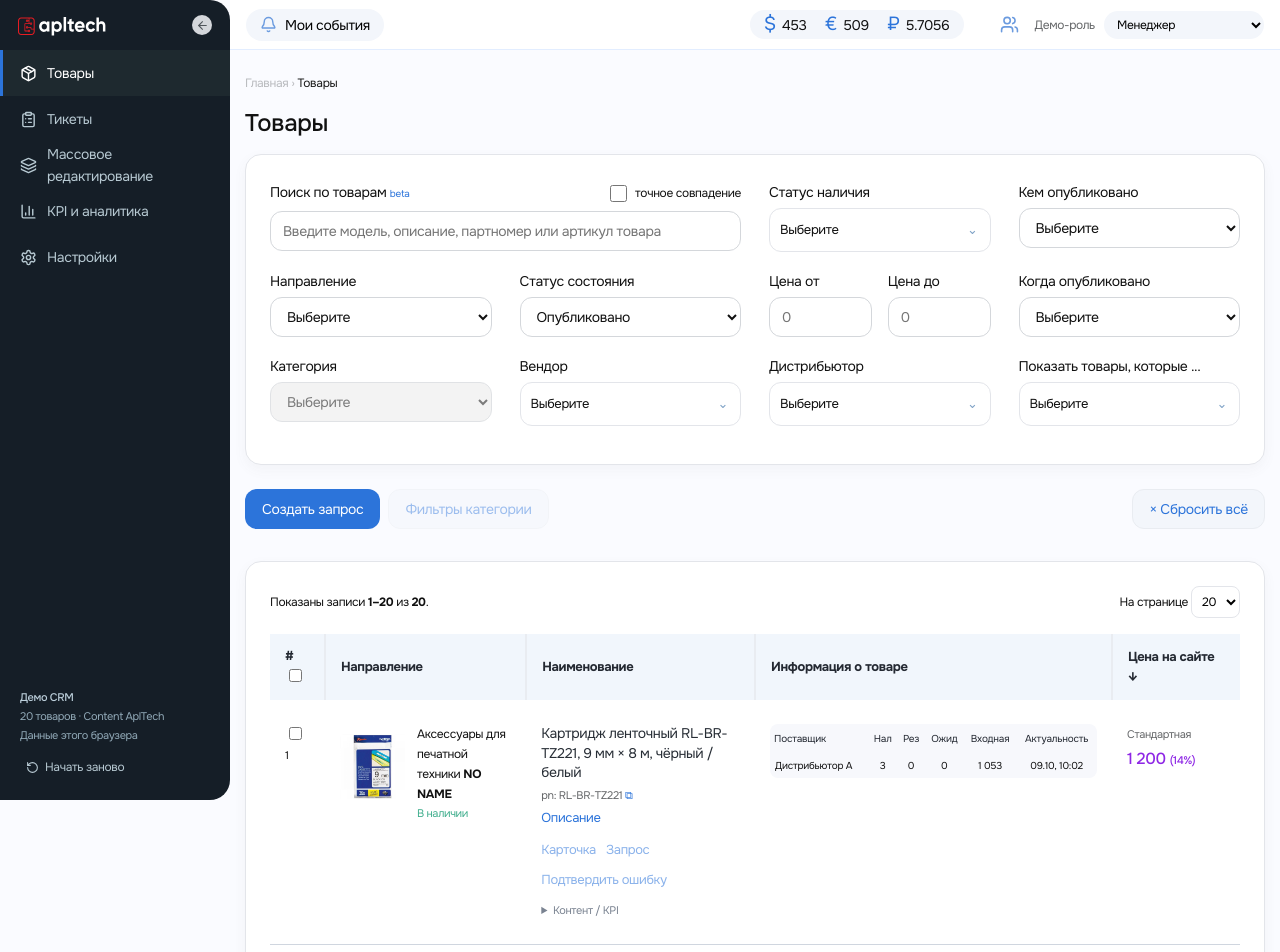
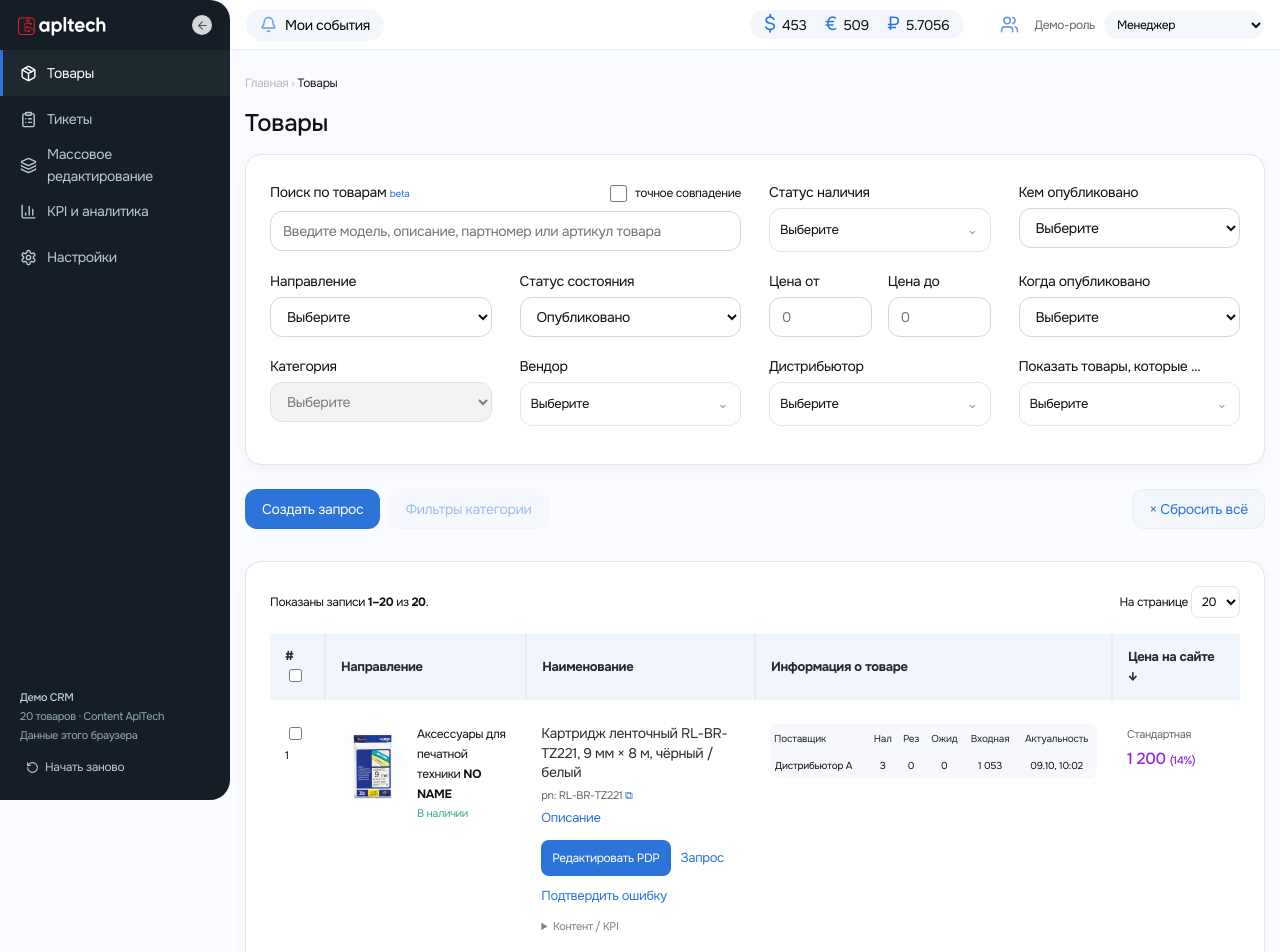
Before and after one commit to ilyaskazbekyc-arch/apltech-crm-content-demo, a React (Vite) app: page / in a window 1280 px wide. Shown: the top 952 px of the page. Built offline with nearby package versions, Linux system fonts and the light colour scheme.

Commit message:
Add explicit PDP edit entry from every product row

```diff
--- a/src/App.tsx
+++ b/src/App.tsx
@@ -49,6 +49,7 @@ export default function App(){
  useEffect(()=>{const sync=(event:StorageEvent)=>{if(event.key===STORE){const next=read<DemoState>(STORE);if(next?.schema===1&&next.revision>=stateRef.current.revision){stateRef.current=next;setState(next)}}if(event.key===CLOCK){const next=read<DemoClock>(CLOCK);if(next){clockRef.current=next;setClock(next);setNow(clockNow(next))}}};addEventListener('storage',sync);return()=>removeEventListener('storage',sync)},[]);
  useEffect(()=>{const sync=()=>{const r=route();setView(r.view);setProductId(r.view==='products'?r.id:undefined);setTicketId(r.view==='tickets'&&r.id!=='new'?r.id:undefined);setRequest(r.view==='tickets'&&r.id==='new'?r.draft:null)};addEventListener('hashchange',sync);return()=>removeEventListener('hashchange',sync)},[]);
  function go(v:View,id?:string){setRequest(null);setNewProduct(null);setBulk(false);setView(v);setProductId(v==='products'?id:undefined);setTicketId(v==='tickets'?id:undefined);location.hash=v+(id?'/'+id:'')}
+ function editProduct(id:string){if(actor.role!=='specialist'){actorRef.current='specialist1';setActorId('specialist1');flash('Открыто редактирование PDP · демо-роль: Контент-специалист 1')}go('products',id)}
  function startRequest(draft:RequestDraft={}){if(actor.role!=='manager'){flash('Запрос создаёт менеджер.',true);return}go('tickets');setRequest(draft);const params=new URLSearchParams();if(draft.productId)params.set('product',draft.productId);if(draft.productIds?.length)params.set('products',draft.productIds.join(','));if(draft.error)params.set('error','1');location.hash='tickets/new'+(params.size?'?'+params.toString():'')}
  function openCreatedTicket(){const fresh=stateRef.current;const issue=request?.error?fresh.issues.find(i=>i.productId===request.productId&&i.version===fresh.products.find(p=>p.id===i.productId)?.version):undefined;const id=issue?.ticketId||fresh.tickets[0]?.id;go('tickets',id)}
  function closeDrawer(){setProductId(undefined);setTicketId(undefined);location.hash=view}
@@ -62,7 +63,7 @@ export default function App(){
  return <><aside className="crm-sidebar"><div className="crm-brand"><img src="/assets/logoCRM.svg" alt="apltech"/><span className="crm-brand-back"><ArrowLeft size={13}/></span></div><nav>{nav.map(item=><button key={item.id} className={'crm-nav-link '+(view===item.id?'active':'')} onClick={()=>go(item.id)}><item.icon size={17}/>{item.label}{item.id==='tickets'&&state.tickets.some(t=>t.status==='queued')&&<span className="crm-nav-count">{state.tickets.filter(t=>t.status==='queued').length}</span>}</button>)}</nav><div className="crm-sidebar-demo"><b>Демо CRM</b><p>{state.products.length} товаров · Content AplTech</p><p>Данные этого браузера</p><button onClick={()=>setResetConfirm(true)}><RotateCcw size={13}/> Начать заново</button></div></aside>
  <header className="crm-header"><button className="crm-events-control" onClick={()=>setNotifications(v=>!v)}><Bell size={17}/> Мои события{unread.length>0&&<span>{unread.length}</span>}</button><div className="crm-exchange"><span><b>$</b>453</span><span><b>€</b>509</span><span><b>₽</b>5.7056</span></div><Users size={19} className="crm-head-team"/><label className="crm-role-select"><span className="crm-small crm-muted">Демо-роль</span><select aria-label="Демо-роль" value={actor.id} onChange={e=>{setActorId(e.target.value);setRequest(null);setNewProduct(null);setBulk(false)}}>{ACTORS.map(a=><option key={a.id} value={a.id}>{a.name}</option>)}</select></label></header>
  <main className="crm-main">{view!=='products'&&<div className="crm-demo-toolbar"><div className="crm-flex"><Clock3 size={15}/><span>Текущее время: {formatDate(now)} · UTC+5</span></div><div className="crm-flex"><button className="crm-btn crm-btn-sm crm-btn-soft" onClick={()=>advance(1)}>+1 мин</button><button className="crm-btn crm-btn-sm crm-btn-soft" onClick={()=>advance(5)}>+5 мин</button><button className="crm-btn crm-btn-sm crm-btn-soft" onClick={()=>advance(60)}>+1 час</button></div></div>}{view==='tickets'&&<div className="crm-flex crm-between" style={{marginBottom:16}}><span className="crm-small crm-muted">● Обновляется сразу · роли и вкладки этого браузера</span>{actor.role!=='specialist'&&state.tickets.length>0&&<button className="crm-btn crm-btn-sm crm-btn-soft" onClick={()=>{commit(clearTicketWorkspace(stateRef.current));setNotifications(false);go('tickets');flash('Тикеты и связанные результаты демо очищены. Товары сохранены.')}}>Очистить тикеты демо</button>}</div>}{!productId&&<div className="crm-breadcrumb">Главная › <span>{nav.find(n=>n.id===view)?.label}</span></div>}
- {view==='products'&&!productId&&<ProductList {...props} createProduct={()=>setNewProduct({})} selectedIds={selected} onSelection={setSelected} bulkPriority={()=>setBulk(true)} editSelection={()=>go('bulk',selected.join(','))} createRequest={()=>startRequest({productIds:selected})}/>}
+ {view==='products'&&!productId&&<ProductList {...props} createProduct={()=>setNewProduct({})} selectedIds={selected} onSelection={setSelected} bulkPriority={()=>setBulk(true)} editSelection={()=>go('bulk',selected.join(','))} editProduct={editProduct} createRequest={()=>startRequest({productIds:selected})}/>}
  {view==='products'&&productId&&(actor.role==='lead'?<ProductDrawer key={productId} {...props} productId={productId} onClose={closeDrawer}/>:<ProductPdp key={productId} {...props} productId={productId} onClose={closeDrawer}/>)}
  {view==='tickets'&&<section className={'crm-ticket-workspace '+(ticketId?'has-detail':request&&actor.role==='manager'?'has-form':'queue-only')}><div><TicketList {...props} createRequest={()=>startRequest()}/></div>{request&&actor.role==='manager'&&<RequestForm key={JSON.stringify(request)} {...props} inline initialProductId={request.productId} initialProductIds={request.productIds} initialError={request.error} onClose={()=>go('tickets')} onCreated={openCreatedTicket}/>} {ticketId&&<TicketDrawer key={ticketId} {...props} inline ticketId={ticketId} onClose={closeDrawer} editBatch={ids=>go('bulk',ids.join(','))} createBoundProduct={id=>setNewProduct({ticketId:id})}/>}</section>}
  {view==='bulk'&&<BulkEditor key={route().id||'catalog'} {...props} initialIds={route().id?.split(',').filter(Boolean)} createRequest={ids=>startRequest({productIds:ids})}/>}
--- a/src/Products.tsx
+++ b/src/Products.tsx
@@ -37,7 +37,7 @@ function EditIcon() {
   return <svg viewBox="0 0 24 24" width="17" height="17" fill="none" stroke="currentColor" strokeWidth="1.6" aria-hidden="true"><path d="m14 4 6 6M4 20l5-1 12-12a2.2 2.2 0 0 0-3-3L6 16l-2 4Z"/><path d="M12 4H5a2 2 0 0 0-2 2v13a2 2 0 0 0 2 2h13a2 2 0 0 0 2-2v-7"/></svg>;
 }
 
-export function ProductList(props: ScreenProps & { createProduct: () => void; selectedIds: string[]; onSelection: (ids: string[]) => void; bulkPriority: () => void; createRequest: () => void; editSelection:()=>void }) {
+export function ProductList(props: ScreenProps & { createProduct: () => void; selectedIds: string[]; onSelection: (ids: string[]) => void; bulkPriority: () => void; createRequest: () => void; editSelection:()=>void; editProduct:(id:string)=>void }) {
  const {state,actor,selectedIds,onSelection}=props;
  const [query,setQuery]=useState({...EMPTY_QUERY,status:'Опубликовано'});
  const [descriptionId,setDescriptionId]=useState<string|null>(null);
@@ -61,7 +61,7 @@ export function ProductList(props: ScreenProps & { createProduct: () => void; se
  return <tr key={product.id} className={selectedIds.includes(product.id)?'selected':''}><td><input type="checkbox" aria-label={'Выбрать '+product.partNumber} checked={selectedIds.includes(product.id)} onChange={()=>onSelection(selectedIds.includes(product.id)?selectedIds.filter(id=>id!==product.id):[...selectedIds,product.id])}/><p className="crm-tiny">{(current-1)*perPage+index+1}</p></td>
  <td><div className="crm-exact-direction"><ProductImage product={product} className="crm-exact-thumb"/><div><span className="crm-small">{catalogValue(product,'category')} <b>{catalogValue(product,'vendor')}</b></span><p className={'crm-tiny '+(product.stock>0?'crm-text-success':'crm-muted')}>{product.stock>0?'В наличии':product.pdp?.order?'Под заказ':'Нет в наличии'}</p></div></div></td>
  <td><button className="crm-link crm-exact-name" onClick={()=>props.openProduct(product.id)}>{product.pdp?.syncedAt?'⇄ ':''}{product.name}</button><div className="crm-product-pn">pn: {product.partNumber} <button className="crm-link" aria-label={'Скопировать партномер '+product.partNumber} onClick={()=>navigator.clipboard.writeText(product.partNumber)}>⧉</button></div><button className="crm-link crm-small" onClick={()=>setDescriptionId(descriptionId===product.id?null:product.id)}>Описание</button>{descriptionId===product.id&&<p className="crm-small">{product.description}</p>}
- <div className="crm-exact-row-actions"><button className="crm-link crm-small" onClick={()=>props.openProduct(product.id)}>{actor.role==='specialist'?'Редактировать':'Карточка'}</button>{actor.role==='manager'&&<><button className="crm-link crm-small" onClick={()=>props.requestProduct(product.id)}>Запрос</button><button className="crm-link crm-small" onClick={()=>props.reportProductError(product.id)}>Подтвердить ошибку</button></>}</div>
+ <div className="crm-exact-row-actions"><button className="crm-btn crm-btn-primary crm-btn-sm" onClick={()=>props.editProduct(product.id)}>Редактировать PDP</button>{actor.role==='manager'&&<><button className="crm-link crm-small" onClick={()=>props.requestProduct(product.id)}>Запрос</button><button className="crm-link crm-small" onClick={()=>props.reportProductError(product.id)}>Подтвердить ошибку</button></>}</div>
  <details className="crm-exact-kpi"><summary>Контент / KPI</summary><PriorityTag value={product.priority}/> {wu(getProductBaseWU(product,state.settings))} WU · {COMPLEXITIES[product.complexity]}<p>{actorName(product.lastEditorId)} · v{product.version}</p>{related.map(t=><button key={t.id} className="crm-link" onClick={()=>props.openTicket(t.id)}>{t.id} · {STATUS_NAMES[t.status]}</button>)}</details></td>
  <td><table className="crm-supplier-grid"><thead><tr><th>Поставщик</th><th>Нал</th><th>Рез</th><th>Ожид</th><th>Входная</th><th>Актуальность</th></tr></thead><tbody>{suppliers.map((d,i)=><tr key={i}><td>{d.name}</td><td>{d.stock}</td><td>{d.reserve}</td><td>{d.await}</td><td>{money(Number(d.price))}</td><td>{formatDate(product.lastEditedAt)}</td></tr>)}</tbody></table>{!suppliers.length&&<span className="crm-small crm-muted">Нет дистрибьюторов</span>}</td>
  <td><span className="crm-tiny crm-muted">Стандартная</span><p className="crm-exact-price">{money(product.price)} <span className="crm-tiny">({product.pdp?.markup??14}%)</span></p>{publication(product)!=='Опубликовано'&&<span className="crm-tag">{publication(product)}</span>}</td></tr>})}</tbody></table></div>
```
Also changed, not shown: src/catalog.css.
